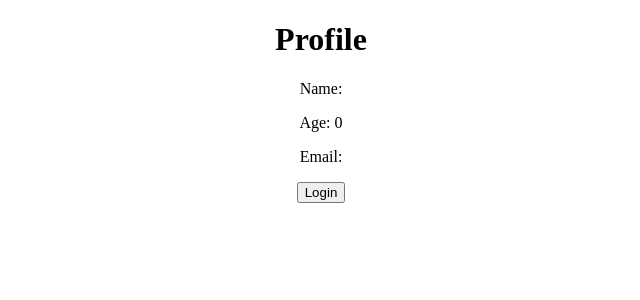
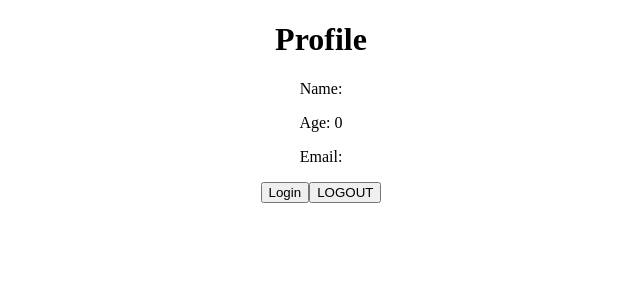
Before and after one commit to Annie-Huang/react-redux-toolkit-tutorial, a React (Create React App) app: page / in a window 1280 px wide. Shown: the top 300 px of the page, without its empty margins (319-959 px from the left). Built offline with nearby package versions, Linux system fonts and the light colour scheme.

Commit message:
dispatch the logout action in Login.js and verified that it working

```diff
--- a/src/components/Login.js
+++ b/src/components/Login.js
@@ -1,6 +1,6 @@
 import React from 'react';
 import { useDispatch } from 'react-redux';
-import { login } from '../features/user';
+import { login, logout } from '../features/user';
 
 const Login = () => {
   const dispatch = useDispatch();
@@ -20,6 +20,7 @@ const Login = () => {
       >
         Login
       </button>
+      <button onClick={() => dispatch(logout())}>LOGOUT</button>
     </div>
   );
 };
```
